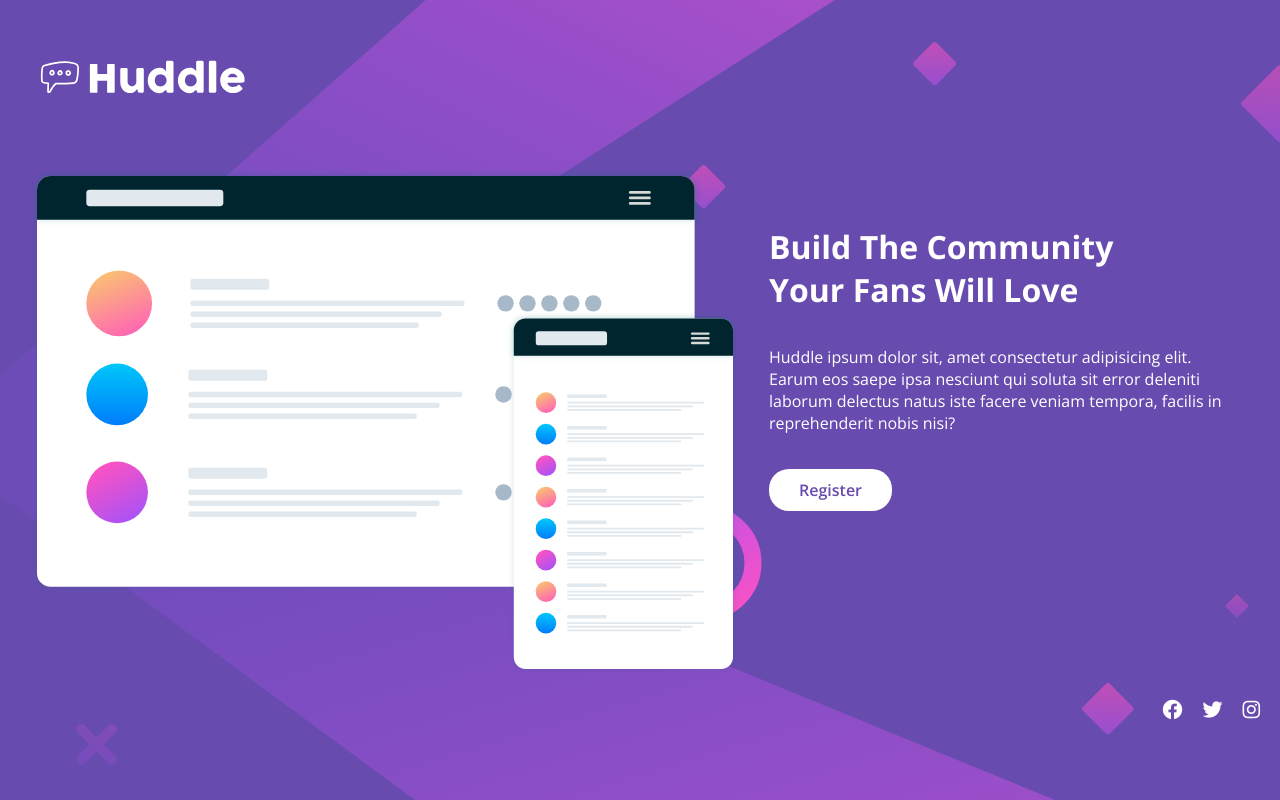
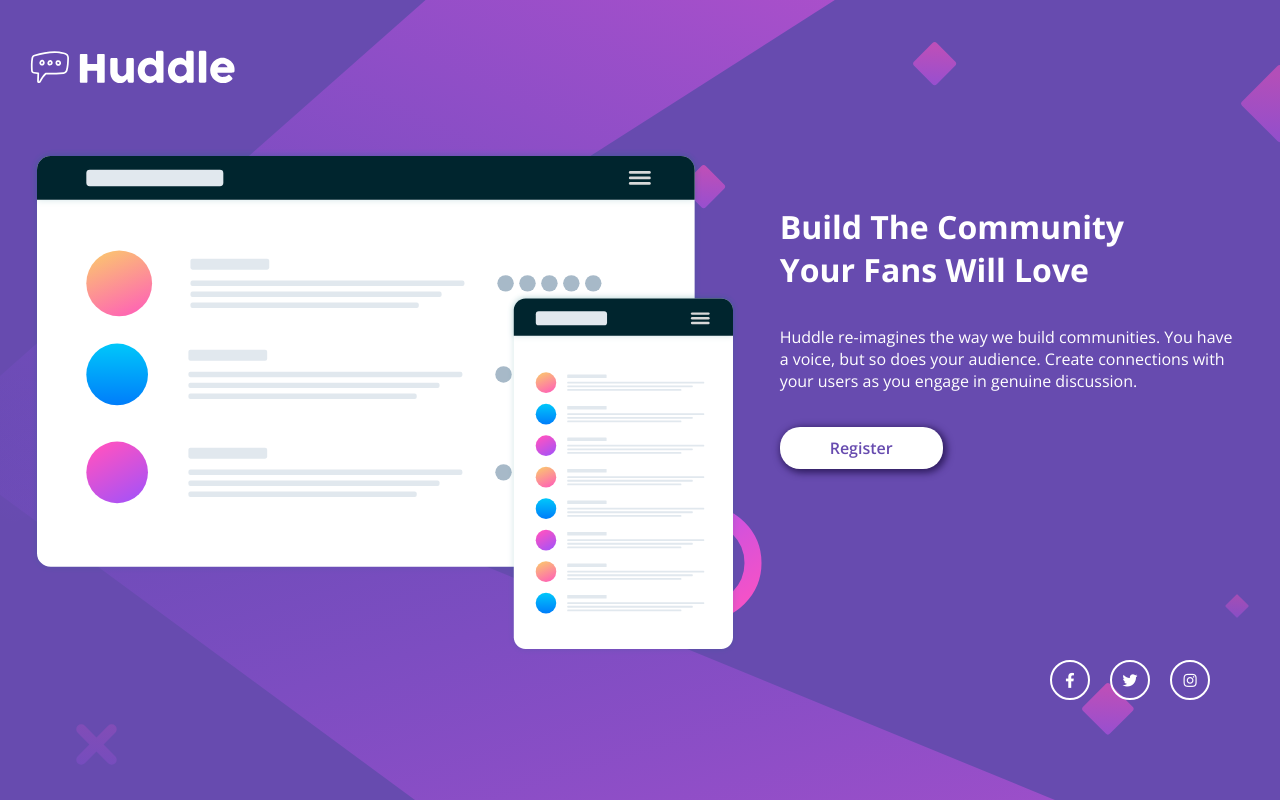
Before and after one commit to devCintia/Quest-HTML-CSS, a plain HTML site: page index.html in a window 1280 px wide. Drawn offline with nearby package versions, Linux system fonts and the light colour scheme.

Commit message:
alteraçoes pós correção

```diff
--- a/estilos.css
+++ b/estilos.css
@@ -1,5 +1,5 @@
 .header {
-    margin: 30px;
+    margin: 20px;
 }
 
 .logo img {
@@ -9,8 +9,8 @@
 
 .principal {
     display: flex;
-    margin: 0px 30px;
-    justify-content: space-between;
+    margin: 0px 20px;
+    justify-content: space-evenly;
     align-items: center;
     padding-top: 30px;
 }
@@ -22,7 +22,7 @@
 .informacoes {
     display: flex;
     flex-direction: column;
-    width: auto;
+    width: 500px;
     height: 400px;
     align-items: baseline;
     padding: 0px 10px 10px 30px;
@@ -32,22 +32,52 @@
 .btn {
     background-color: white;
     color: hsl(257, 40%, 49%);
+    box-shadow: 2px 2px 7px 2px hsl(257, 53%, 25%);
     font-weight: 600;
-    padding: 10px 30px;
+    padding: 10px 50px;
     border-radius: 20px;
     text-decoration: none;
+
+}
+
+.btn:hover{
+    background-color: hsl(300, 69%, 71%);
+    color: #fff;
+    box-shadow: 3px 3px 7px 2px hsl(257, 53%, 17%);
 }
 
 .social {
     display: flex;
     justify-content: flex-end;
     align-items: center;
-    padding: 10px;
+    margin-bottom: 30px;
+
 }
 
-.social i {
-    padding: 10px;
-    /* margin-right: 20px; */
+.social a {
+    display: flex;
+    align-items: center;
+    justify-content: center;
+    width: 40px;
+    height: 40px;
     color: white;
-    font-size: 20px;
+    font-size: 15px;
+    border: 2px solid #fff;
+    border-radius:  50%;
+    text-align: center;
+    gap: 15px;
 }
+
+.social a:hover{
+    color: hsl(300, 69%, 71%);
+    border: 2px solid  hsl(300, 69%, 71%);
+}
+
+
+ul{
+    display: flex;
+    margin-right: 30px;
+    width: 200px;
+    height: 60px;
+    gap:20px;
+}
--- a/index.html
+++ b/index.html
@@ -27,36 +27,28 @@
   <body>
     <header class="header">
       <a href="/" class="logo">
-        <img src="./images/logo.svg">
+        <img src="./images/logo.svg" alt="logoHuddle">
       </a>
     </header>
     <main class="principal">
       <div>
-        <img class="ilustracao" src="./images/illustration-mockups.svg">
+        <img class="ilustracao" src="./images/illustration-mockups.svg" alt="ilustracaoComunidade">
       </div>
 
       <div class="informacoes">
         <h1>Build The Community <br> Your Fans Will Love</h1>
-        <p>Huddle ipsum dolor sit, amet consectetur adipisicing elit. Earum eos
-          saepe ipsa nesciunt qui soluta sit error deleniti laborum delectus
-          natus iste facere veniam tempora, facilis in reprehenderit nobis
-          nisi?</p>
+        <p>Huddle re-imagines the way we build communities. You have a voice, but so does your audience. Create connections with your users as you engage in genuine discussion.</p>
         <a href="#" class="btn">Register</a>
       </div>
     </main>
-    <footer>
-      <div class="social">
-        <a href>
-          <i class="fab fa-facebook"></i>
-        </a>
-        <a href>
-          <i class="fab fa-twitter"></i>
-        </a>
-        <a href>
-          <i class="fab fa-instagram"></i>
-        </a>
-
-      </div>
+    <footer class="social">
+      <nav>
+        <ul>
+          <li><a href="#"><i class="fab fa-facebook-f"></i></a></li>
+          <li><a href="#"><i class="fab fa-twitter"></i></a></li>
+          <li><a href="#"><i class="fab fa-instagram"></i></a></li>
+        </ul>
+      </nav>
     </footer>
 
   </body>
--- a/reset.css
+++ b/reset.css
@@ -1,13 +1,23 @@
 *{
     margin: 0;
     padding: 0;
+    max-width: 1440px;
     box-sizing: border-box;
 }
 
 body{
     background-color: hsl(257, 40%, 49%);
     background-image: url('./images/bg-desktop.svg');
+    background-repeat: no-repeat;
     font-family: 'Open Sans' , sans-serif;
     font-weight: 400;
     color: white;
 }
+
+ul{
+    list-style-type: none;
+}
+
+a{
+    text-decoration: none;
+}
--- a/responsivo.css
+++ b/responsivo.css
@@ -18,7 +18,7 @@
     }
 
     .informacoes p {
-        font-size: 18px;
+        font-size: 17px;
         font-weight: 400;
     }
 
@@ -42,4 +42,10 @@
         margin-right: auto;
         padding: 10px 60px;
     }
+
+    ul{
+        justify-content: center;
+        align-items: center;
+        margin: 0;
+    }
 }
```
